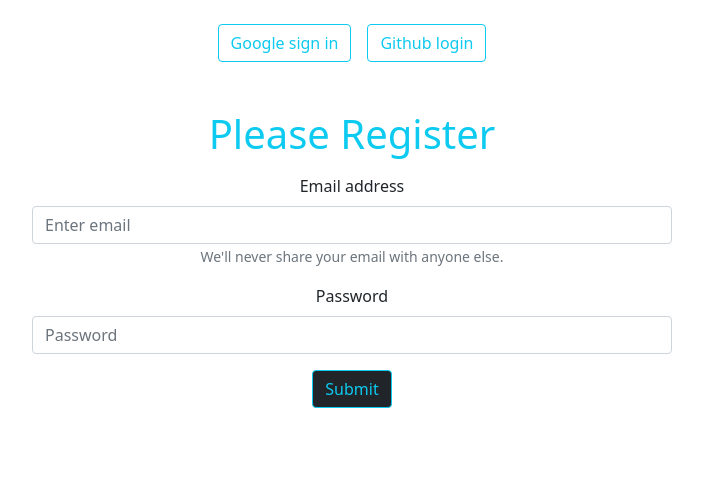
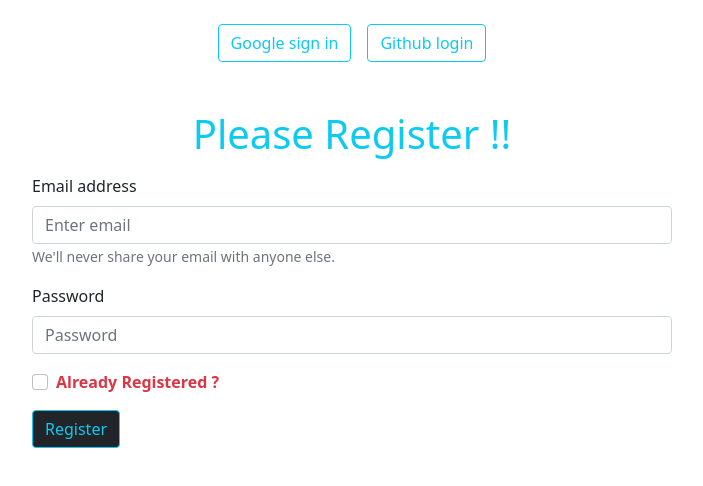
Before and after one commit to sajeeb-ahmeed/firebase-authentication, a React (Create React App) app: page / in a window 1280 px wide. Shown: the top 486 px of the page, without its empty margins (288-991 px from the left). Built offline with nearby package versions, Linux system fonts and the light colour scheme.

Commit message:
create user and login

```diff
--- a/src/App.css
+++ b/src/App.css
@@ -1,5 +1,5 @@
 .App {
-  text-align: center;
+  /* text-align: center; */
 }
 
 .App-logo {
--- a/src/components/email_pass_auth/EmailPassAuth.js
+++ b/src/components/email_pass_auth/EmailPassAuth.js
@@ -1,4 +1,4 @@
-import { createUserWithEmailAndPassword, getAuth } from 'firebase/auth';
+import { createUserWithEmailAndPassword, getAuth, signInWithEmailAndPassword } from 'firebase/auth';
 import React, { useState } from 'react';
 import { Button, Form } from 'react-bootstrap';
 import app from '../../firebase.init';
@@ -7,8 +7,9 @@
 const EmailPassAuth = () => {
 
     const [specialCharPass, setSpecialCharPass] = useState('')
+    const [error, setError] = useState('')
     const [validated, setValidated] = useState(false);
-
+    const [registered, setRegistered] = useState(false)
     const [email, setEmail] = useState('');
     const [password, setPassword] = useState('')
     // email
@@ -18,6 +19,11 @@
     // password
     const handlePasswordBlur = e => {
         setPassword(e.target.value);
+    }
+
+    // registered
+    const handleRegistered = (event) => {
+        setRegistered(event.target.checked)
     }
     // from submit
 
@@ -31,24 +37,45 @@
 
         setValidated(true);
 
-        event.preventDefault();
 
+        //check pass validitaion
         if (!/(?=.*[!#$%&?@^ "])/.test(password)) {
 
-            return setSpecialCharPass('Please use a special character ')
+            setSpecialCharPass('Please use a special character ');
+            return;
         }
+
+        if (registered) {
+            signInWithEmailAndPassword(auth, email, password)
+                .then((userCredential) => {
+                    // Signed in
+                    const user = userCredential.user;
+                    console.log(user);
+                })
+                .catch((error) => {
+                    // const errorCode = error.code;
+                    const errorMessage = error.message;
+                    setError(errorMessage);
+                });
+        }
+        else {
             // create user
             createUserWithEmailAndPassword(auth, email, password)
                 .then((userCredential) => {
                     // Signed in
                     const user = userCredential.user;
                     console.log(user);
+                    setEmail('');
+                    setPassword('')
                 })
                 .catch((error) => {
 
                     const errorMessage = error.message;
-                console.log(errorMessage);
+                    setError(errorMessage);
                 });
+
+        }
+        event.preventDefault();
 
     }
 
@@ -58,7 +85,10 @@
 
 
             <div className='mt-4'>
-                <h1 className='text-center text-info my-3'>Please Register</h1>
+                <h1 className='text-center text-info my-3'>
+
+                    Please {registered ? 'Login !!' : ' Register !!'}
+                </h1>
                 <Form noValidate validated={validated} className='w-50 mx-auto' onSubmit={formSubmitHandle}>
                     <Form.Group className="mb-3" controlId="formBasicEmail">
                         <Form.Label>Email address</Form.Label>
@@ -80,11 +110,18 @@
                         </Form.Control.Feedback>
 
                         <p className='text-danger'>{specialCharPass} </p>
+                        <p className='text-danger'>{error} </p>
+
+                    </Form.Group>
+                    <Form.Group className="mb-3 text-start" controlId="formBasicCheckbox">
+                        {
+                            registered ? <Form.Check className='text-success fw-bold' onChange={handleRegistered} type="checkbox" label="Already Registered ?" /> : <Form.Check className='text-danger fw-bold' onChange={handleRegistered} type="checkbox" label="Already Registered ?" />
+                        }
 
                     </Form.Group>
 
                     <Button className='btn btn-outline-info' variant="dark" type="submit">
-                        Submit
+                        {registered ? 'Login ' : 'Register'}
                     </Button>
                 </Form>
             </div>
--- a/src/components/firebase_google_github_auth/GoogleGithubAuth.js
+++ b/src/components/firebase_google_github_auth/GoogleGithubAuth.js
@@ -52,7 +52,7 @@
             })
     }
     return (
-        <div className='my-4'>
+        <div className='my-4 text-center'>
             {
                 displayName ?
                     <button className='btn btn-outline-info' onClick={handdleGoogleSingOut}> Sign Out</button>
```
Lines whose indentation alone changed are shown as unchanged.
